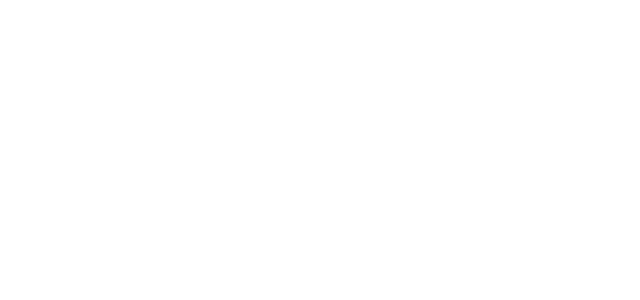
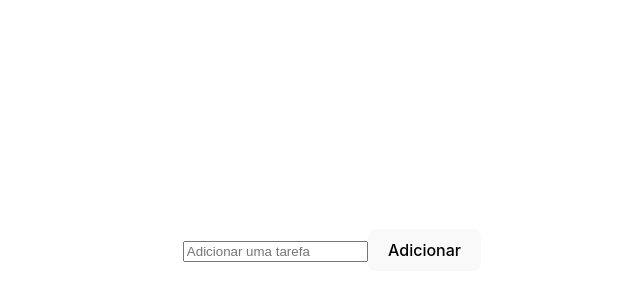
Before and after one commit to goptun/M1S09, a React (Vite) app in the folder lista-de-tarefas/: page / in a window 1280 px wide. Shown: the part 150-450 px from the top of the page, without its empty margins (308-948 px from the left). Built offline with nearby package versions, Linux system fonts and the light colour scheme.

Commit message:
[M1S09] Ex 4 - Criação adicionar tarefas

```diff
--- a/lista-de-tarefas/src/App.jsx
+++ b/lista-de-tarefas/src/App.jsx
@@ -3,7 +3,25 @@
 import CardAdicionar from "./components/CardAdicionar";
 
 function App() {
-  return <></>;
+  const [listaTarefas, setListaTarefas] = useState([]);
+
+  const adicionarTarefa = (texto) => {
+    if (texto == "") {
+      alert("É necessário escrever uma tarefa.");
+      return;
+    }
+    const novaTarefa = {
+      id: listaTarefas.length + 1,
+      textoTarefa: texto,
+      finalizado: false,
+    };
+    setListaTarefas([...listaTarefas, novaTarefa]);
+  };
+  return (
+    <>
+      <CardAdicionar adicionarTarefa={adicionarTarefa} />
+    </>
+  );
 }
 
 export default App;
```
